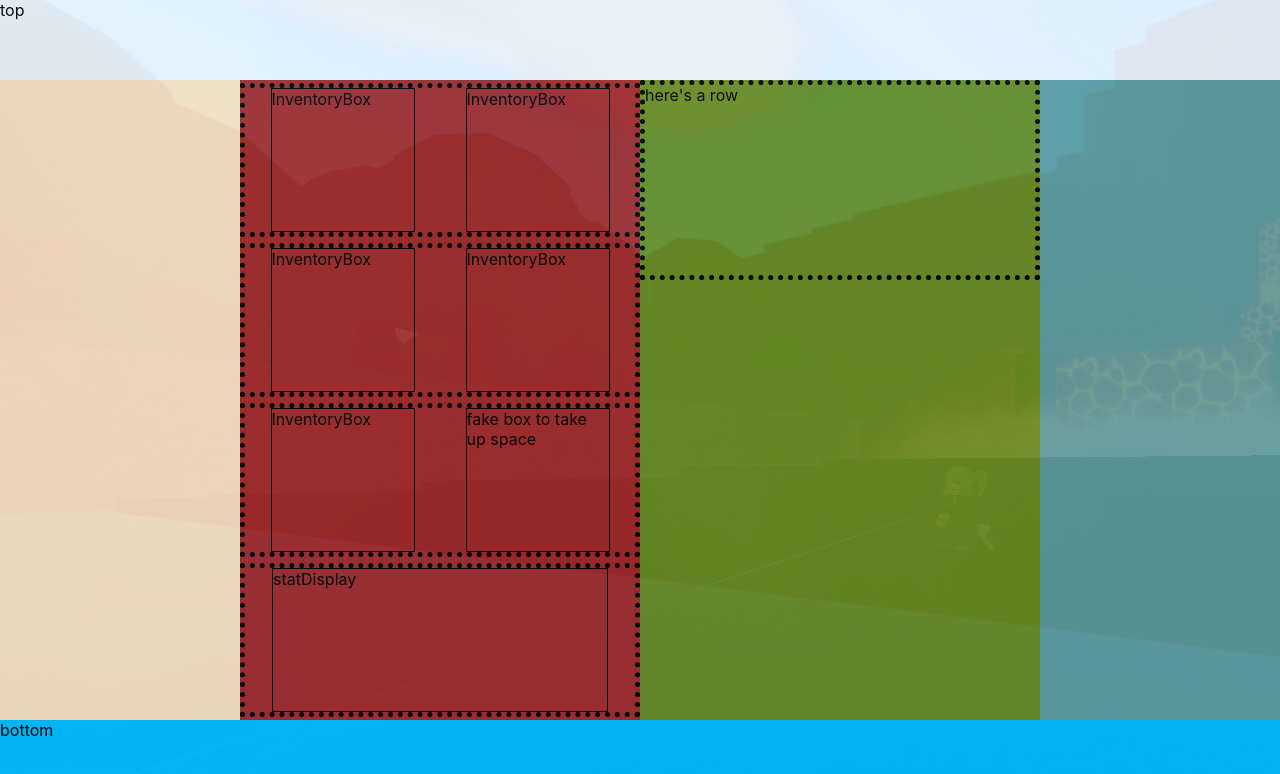
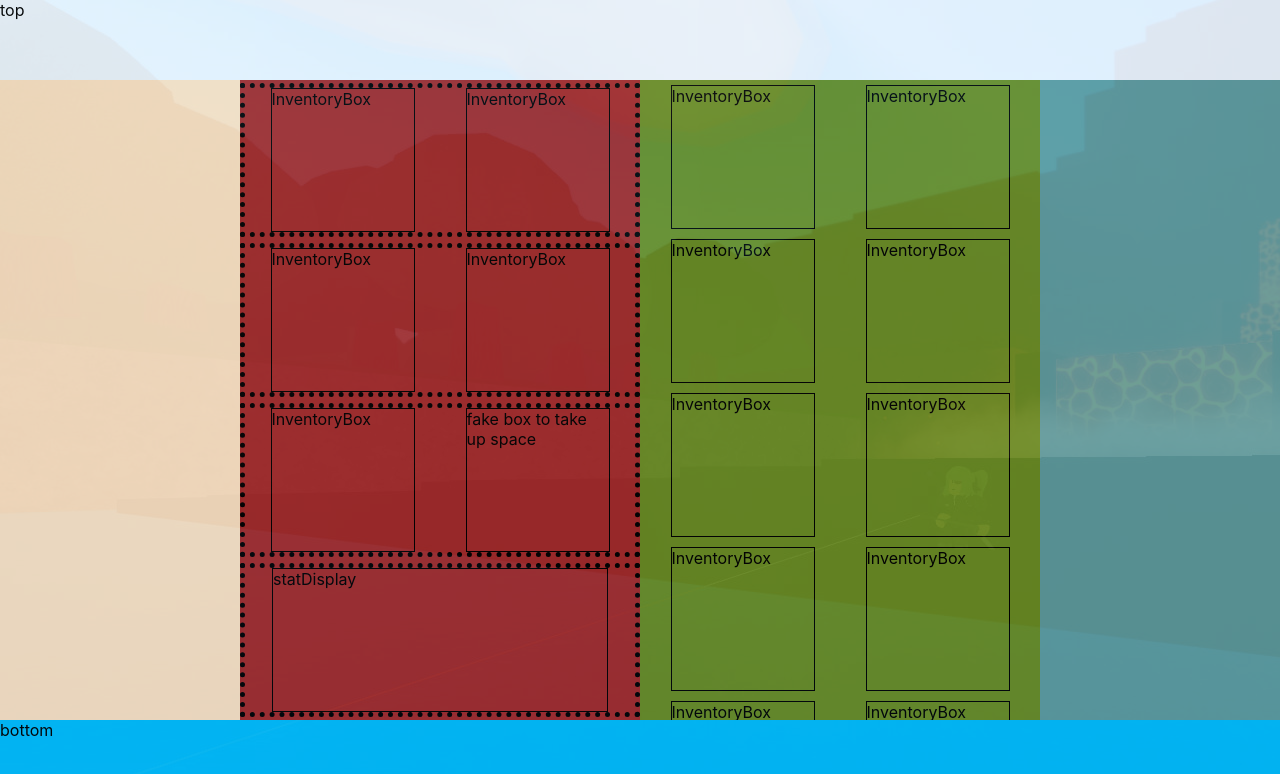
Before and after one commit to DJLixo00/wom-fan-tools, a React (Create React App) app: page / in a window 1280 px wide. Shown: the top 774 px of the page. Built offline with nearby package versions, Linux system fonts and the light colour scheme.

Commit message:
started on rightside, left side on click need to be in mainbox

```diff
--- a/src/App.css
+++ b/src/App.css
@@ -34,6 +34,14 @@
   width: 50vh;
   height: 80vh;
   overflow-y: auto;
+}
+
+.rightInvRow{
+  width: 100%;
+  display: flex;
+  justify-content: space-around;
+  box-sizing: border-box;
+  border: transparent 5px solid;
 }
 
 /* left side */
--- a/src/components/InventoryBox.jsx
+++ b/src/components/InventoryBox.jsx
@@ -7,7 +7,7 @@ class InventoryBox extends Component {
 
   constructor(prop){
     super(prop);
-    this.handleEquip = this.handleEquip.bind(this)
+    // this.handleEquip = this.handleEquip.bind(this)
 
   }
 
@@ -15,17 +15,8 @@ class InventoryBox extends Component {
     // Takes the item's data from JSON
   }
 
-  handleEquip() {
-    console.log(
-      `equip box ${this.props.boxId}
-      contains ${this.state.item}
-      selected ${this.props.boxSelected}`
-    )
-
-  }
-
   render() {
-
+    if (this.props.type == "equip") {
       let invBoxColor = this.props.boxSelected == this.props.boxId ? 'inventoryBoxClicked' : 'inventoryBox';
 
       return (
@@ -33,6 +24,14 @@ class InventoryBox extends Component {
           {"InventoryBox"}
         </div>
       );
+
+    } else {
+      return (
+        <div className="inventoryBox" onClick={()=>console.log("aa")}>
+          {"InventoryBox"}
+        </div>
+      );
+    }
   }
 
 }
--- a/src/components/LeftSide.jsx
+++ b/src/components/LeftSide.jsx
@@ -1,7 +1,7 @@
 import React, { Component } from 'react';
 import InventoryBox from './InventoryBox';
 
-class Leftside extends Component {
+class LeftSide extends Component {
     state = {
         boxSelected:-1,
     }
@@ -26,17 +26,17 @@ class Leftside extends Component {
         <div id="leftDiv" className="mainDiv">
           <div className='leftRowContiner'>
             <div className='leftRow'>
-              <InventoryBox boxId = {0} clicked = {this.assignClicked} boxSelected = {this.state.boxSelected}/>
-              <InventoryBox boxId = {1} clicked = {this.assignClicked} boxSelected = {this.state.boxSelected}/>
+              <InventoryBox boxId = {0} clicked = {this.assignClicked} boxSelected = {this.state.boxSelected} type = "equip"/>
+              <InventoryBox boxId = {1} clicked = {this.assignClicked} boxSelected = {this.state.boxSelected} type = "equip"/>
             </div>
 
             <div className='leftRow'>
-              <InventoryBox boxId = {2} clicked = {this.assignClicked} boxSelected = {this.state.boxSelected}/>
-              <InventoryBox boxId = {3} clicked = {this.assignClicked} boxSelected = {this.state.boxSelected}/>
+              <InventoryBox boxId = {2} clicked = {this.assignClicked} boxSelected = {this.state.boxSelected} type = "equip"/>
+              <InventoryBox boxId = {3} clicked = {this.assignClicked} boxSelected = {this.state.boxSelected} type = "equip"/>
             </div>
 
             <div className='leftRow'>
-              <InventoryBox boxId = {4} clicked = {this.assignClicked} boxSelected = {this.state.boxSelected}/>
+              <InventoryBox boxId = {4} clicked = {this.assignClicked} boxSelected = {this.state.boxSelected} type = "equip"/>
               <div className = 'fakeInvBox'> fake box to take up space</div>
             </div>
 
@@ -52,4 +52,4 @@ class Leftside extends Component {
     }
 }
 
-export default Leftside;
+export default LeftSide;
--- a/src/components/MainBox.jsx
+++ b/src/components/MainBox.jsx
@@ -2,6 +2,7 @@ import React, { Component } from 'react';
 
 import DamageBox from './DamageBox';
 import LeftSide from './LeftSide';
+import RightSide from './RightSide';
 
 class MainBox extends Component {
   state = {
@@ -27,17 +28,7 @@ class MainBox extends Component {
         <LeftSide/>
 
         <div id="rightDiv" className="mainDiv">
-
-          <div className='rightRowContiner selectionContiner' style={{display:'none'}}>
-            hide this div
-          </div>
-
-          <div className='rightRowContiner damageBoxContiner'>
-            {/* will insert DamageBox here */}
-            {/* <DamageBox/> */}
-            <div className='rightRow'>here's a row</div>
-          </div>
-
+          <RightSide/>
         </div>
 
         <div id="bottomDiv" className="mainDiv">
--- /dev/null
+++ b/src/components/RightSide.jsx
@@ -0,0 +1,44 @@
+import React, { Component } from 'react';
+import InventoryBox from './InventoryBox';
+
+class RightSide extends Component {
+    state = {
+        selectionMode:true,
+    }
+
+    constructor(){
+        super();
+    }
+
+    render() {
+        let boxArr = []
+        for (let i = 0; i < 5; i++) {
+            boxArr.push(
+                <div className='rightInvRow' key={"righbox"+i}>
+                    <InventoryBox type = "inventory"/>
+                    <InventoryBox type = "inventory"/>
+                </div>
+            )
+        }
+
+        if (this.state.selectionMode) {
+            return (
+                <div className='rightRowContiner selectionContiner'>
+                    {
+                     boxArr
+                    }
+                </div>
+            );
+        } else {
+            return(
+                <div className='rightRowContiner damageBoxContiner'>
+                    {/* will insert DamageBox here */}
+                    {/* <DamageBox/> */}
+                    <div className='rightRow'>here's a row</div>
+                </div>
+            )
+        }
+    }
+}
+
+export default RightSide;
```
Lines whose indentation alone changed are shown as unchanged.
